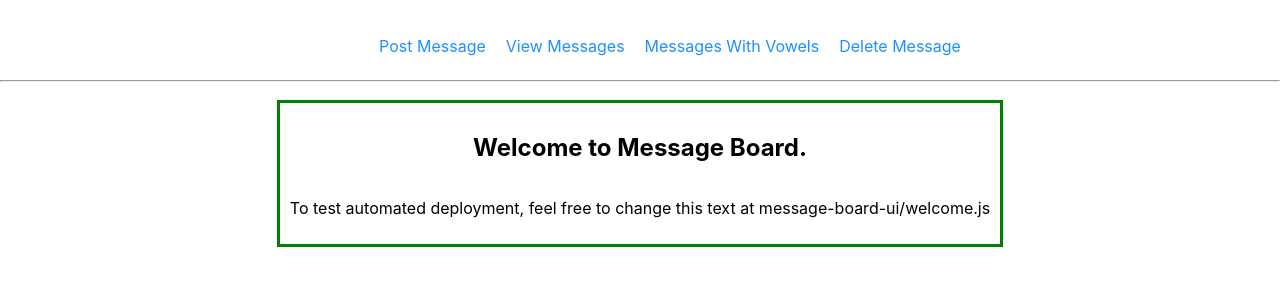
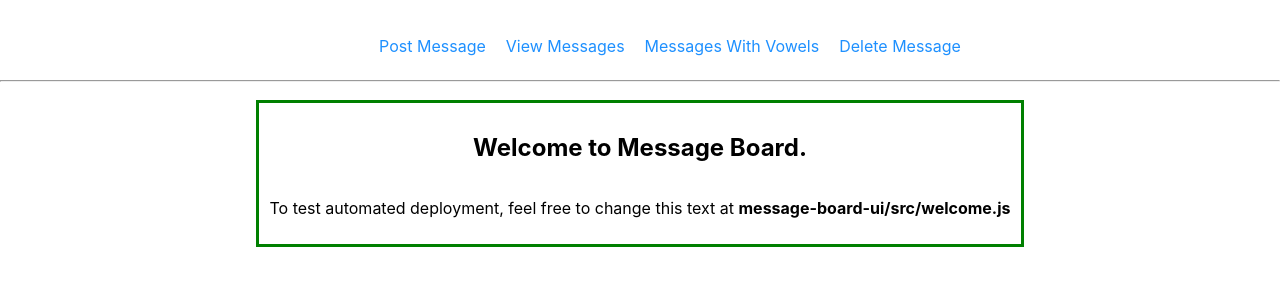
Before and after one commit to sijojosan21/message-board, a React (Create React App) app in the folder message-board-ui/: page / in a window 1280 px wide. Shown: the top 300 px of the page. Built offline with nearby package versions, Linux system fonts and the light colour scheme.

Commit message:
Update welcome.js

```diff
--- a/message-board-ui/src/welcome.js
+++ b/message-board-ui/src/welcome.js
@@ -15,7 +15,7 @@ class Welcome extends Component {
             <div className="centered">
                  <div className="borderGreen">
                     <div className="centered"><h2>Welcome to Message Board.</h2></div>
-                    <p>To test automated deployment, feel free to change this text at message-board-ui/welcome.js</p>
+                    <p>To test automated deployment, feel free to change this text at <b>message-board-ui/src/welcome.js</b></p>
 
                  </div>
             </div>
```
